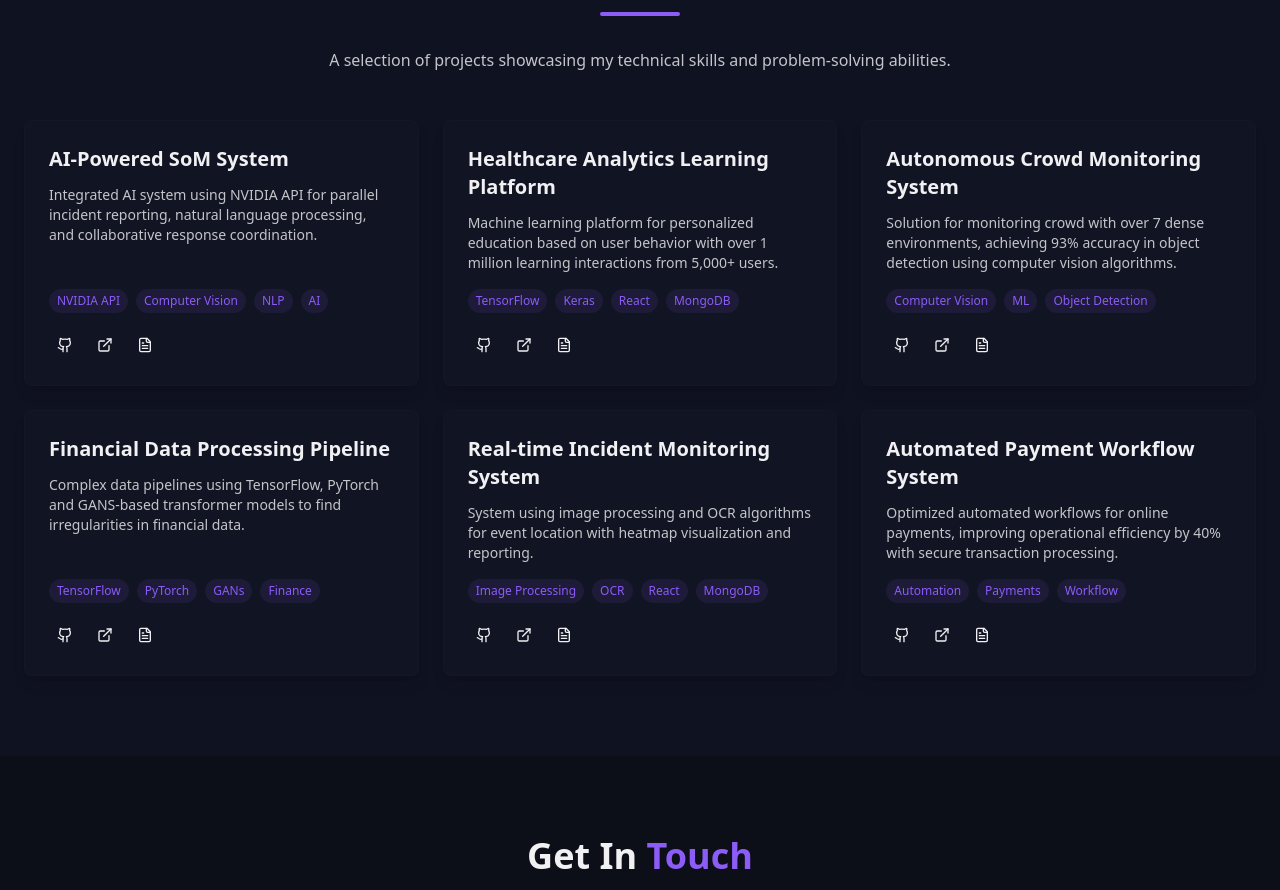
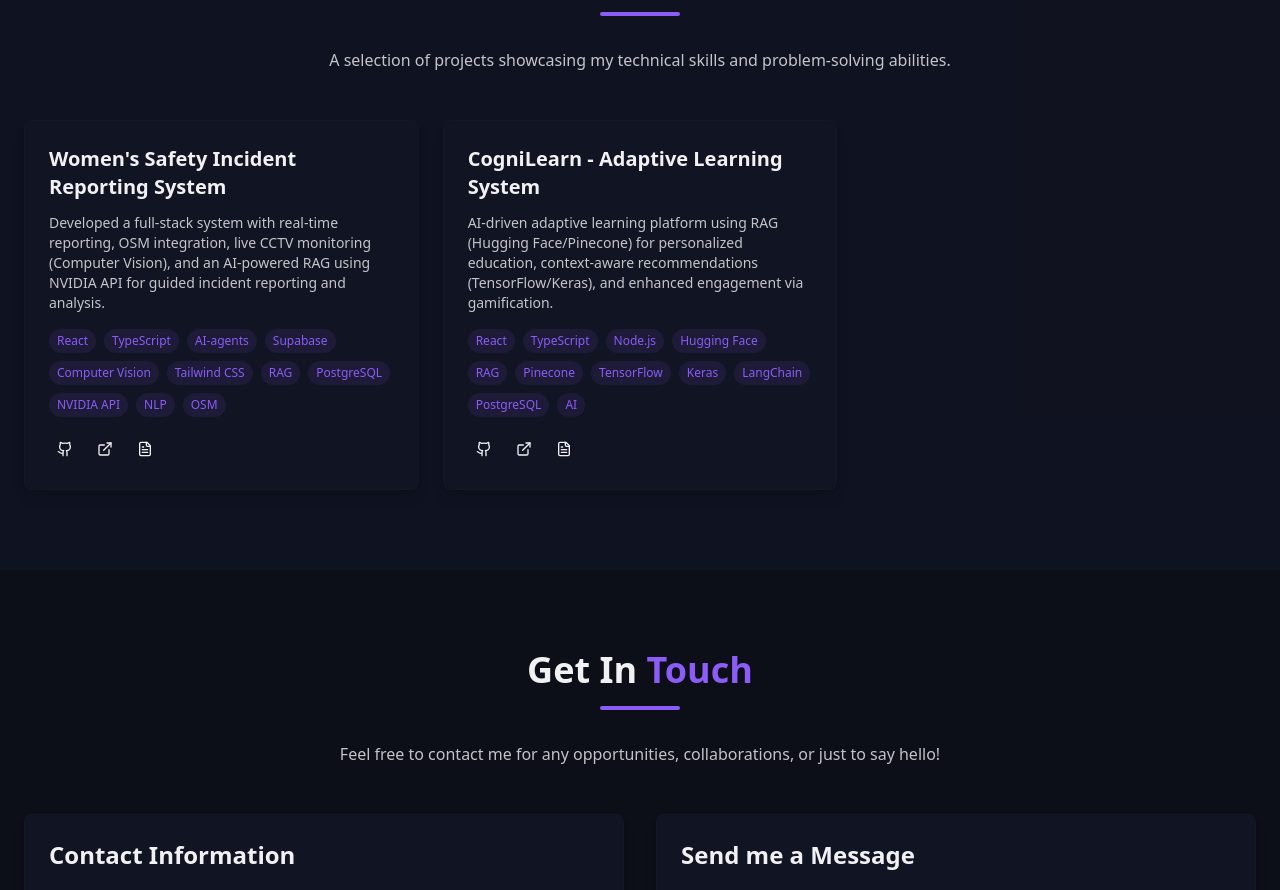
Before and after one commit to sohamyedgaonkar/deep-tech-portfolio-glow, a React (Vite) app: page / in a window 1280 px wide. Shown: the part 3394-4284 px from the top of the page. Built offline with nearby package versions, Linux system fonts and the light colour scheme.

Commit message:
Update Projects.tsx

```diff
--- a/src/components/Projects.tsx
+++ b/src/components/Projects.tsx
@@ -5,65 +5,49 @@ import { Button } from "@/components/ui/button";
 const Projects = () => {
   const projects = [
   {
-      title: "AI-Powered SoM System",
-      description: "Integrated AI system using NVIDIA API for parallel incident reporting, natural language processing, and collaborative response coordination.",
-      tags: ["NVIDIA API", "Computer Vision", "NLP", "AI"],
-      links: {
-        github: "https://github.com/sohamyedgaonkar/ai-som-system",
-        demo: "https://ai-som-demo.example.com",
-        details: "#",
+    "title": "Women's Safety Incident Reporting System",
+    "description": "Developed a full-stack system with real-time reporting, OSM integration, live CCTV monitoring (Computer Vision), and an AI-powered RAG using NVIDIA API for guided incident reporting and analysis.",
+    "tags": [
+      "React",
+      "TypeScript",
+      "AI-agents",
+      "Supabase",
+      "Computer Vision",
+      "Tailwind CSS",
+      "RAG",
+      "PostgreSQL",
+      "NVIDIA API",
+      "NLP",
+      "OSM"
+    ],
+    "links": {
+      "github": "https://github.com/sohamyedgaonkar/womens-safety-system", // Replace with actual link if available
+      "demo": "#", // Replace with actual link if available
+      "details": "#" // Replace with link to project page/blog if available
     }
   },
   {
-      title: "Healthcare Analytics Learning Platform",
-      description: "Machine learning platform for personalized education based on user behavior with over 1 million learning interactions from 5,000+ users.",
-      tags: ["TensorFlow", "Keras", "React", "MongoDB"],
-      links: {
-        github: "https://github.com/sohamyedgaonkar/healthcare-analytics",
-        demo: "https://health-analytics-demo.example.com",
-        details: "#",
+    "title": "CogniLearn - Adaptive Learning System",
+    "description": "AI-driven adaptive learning platform using RAG (Hugging Face/Pinecone) for personalized education, context-aware recommendations (TensorFlow/Keras), and enhanced engagement via gamification.",
+    "tags": [
+      "React",
+      "TypeScript",
+      "Node.js",
+      "Hugging Face",
+      "RAG",
+      "Pinecone",
+      "TensorFlow",
+      "Keras",
+      "LangChain",
+      "PostgreSQL",
+      "AI"
+    ],
+    "links": {
+      "github": "https://github.com/sohamyedgaonkar/cognilearn", // Replace with actual link if available
+      "demo": "#", // Replace with actual link if available
+      "details": "#" // Replace with link to project page/blog if available
     }
-    },
-    {
-      title: "Autonomous Crowd Monitoring System",
-      description: "Solution for monitoring crowd with over 7 dense environments, achieving 93% accuracy in object detection using computer vision algorithms.",
-      tags: ["Computer Vision", "ML", "Object Detection"],
-      links: {
-        github: "https://github.com/sohamyedgaonkar/crowd-monitoring",
-        demo: "https://crowd-monitor-demo.example.com",
-        details: "#",
   }
-    },
-    {
-      title: "Financial Data Processing Pipeline",
-      description: "Complex data pipelines using TensorFlow, PyTorch and GANS-based transformer models to find irregularities in financial data.",
-      tags: ["TensorFlow", "PyTorch", "GANs", "Finance"],
-      links: {
-        github: "https://github.com/sohamyedgaonkar/financial-pipeline",
-        demo: "https://finance-pipeline-demo.example.com",
-        details: "#",
-      }
-    },
-    {
-      title: "Real-time Incident Monitoring System",
-      description: "System using image processing and OCR algorithms for event location with heatmap visualization and reporting.",
-      tags: ["Image Processing", "OCR", "React", "MongoDB"],
-      links: {
-        github: "https://github.com/sohamyedgaonkar/incident-monitor",
-        demo: "https://incident-monitor-demo.example.com",
-        details: "#",
-      }
-    },
-    {
-      title: "Automated Payment Workflow System",
-      description: "Optimized automated workflows for online payments, improving operational efficiency by 40% with secure transaction processing.",
-      tags: ["Automation", "Payments", "Workflow"],
-      links: {
-        github: "https://github.com/sohamyedgaonkar/payment-workflow",
-        demo: "https://payment-workflow-demo.example.com",
-        details: "#",
-      }
-    },
 ];
 
   return (
```
Lines whose indentation alone changed are shown as unchanged.
